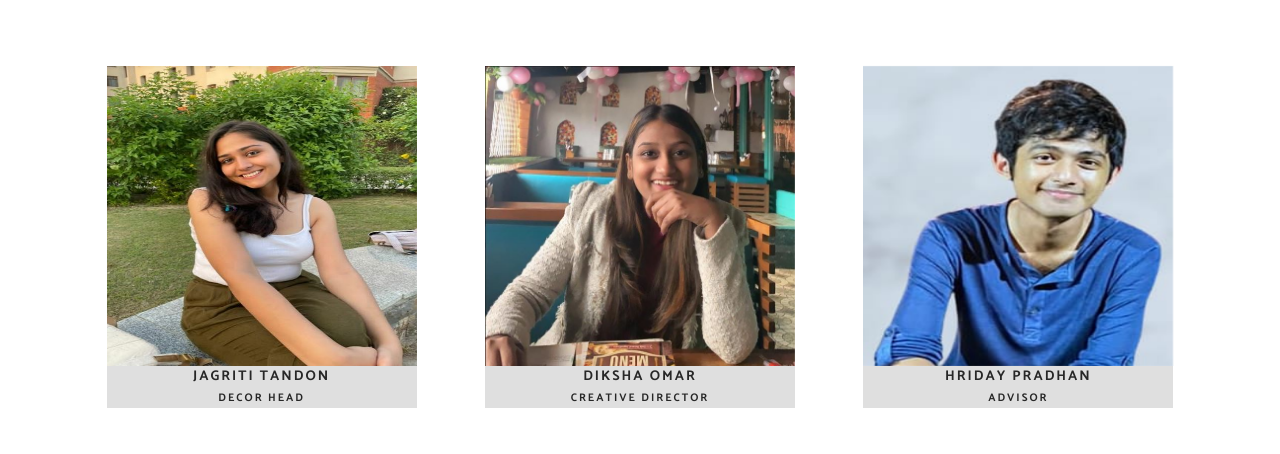
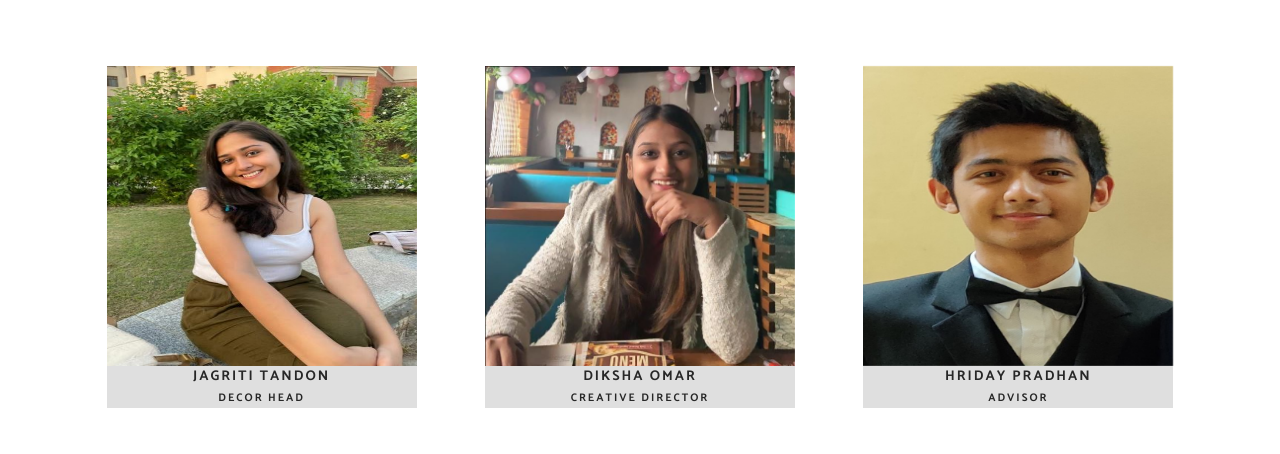
Before and after one commit to PrateekShakya29/TEDxShivNadarUniversity2022, a website: page our-team/index.html in a window 1280 px wide. Shown: the part 1298-1752 px from the top of the page. Drawn offline with Linux system fonts and the light colour scheme.

Commit message:
fix: modified team change

```diff
--- a/our-team/index.html
+++ b/our-team/index.html
@@ -207,7 +207,7 @@
           </div>
           <div class="member-card margin-3">
             <div class="member-image">
-              <img src="../res/images/team/Hriday.jpeg" alt="" />
+              <img src="../res/images/team/Hriday Pradhan.jpeg" alt="" />
             </div>
             <div class="member-desc">
                 <h4 class="font-family-alt font-weight-700 letter-spacing-2 text-gray-dark-2 text-medium text-uppercase">Hriday Pradhan</h4>
```
Also changed, not shown: res/images/team/Hriday Pradhan.jpeg (added).
